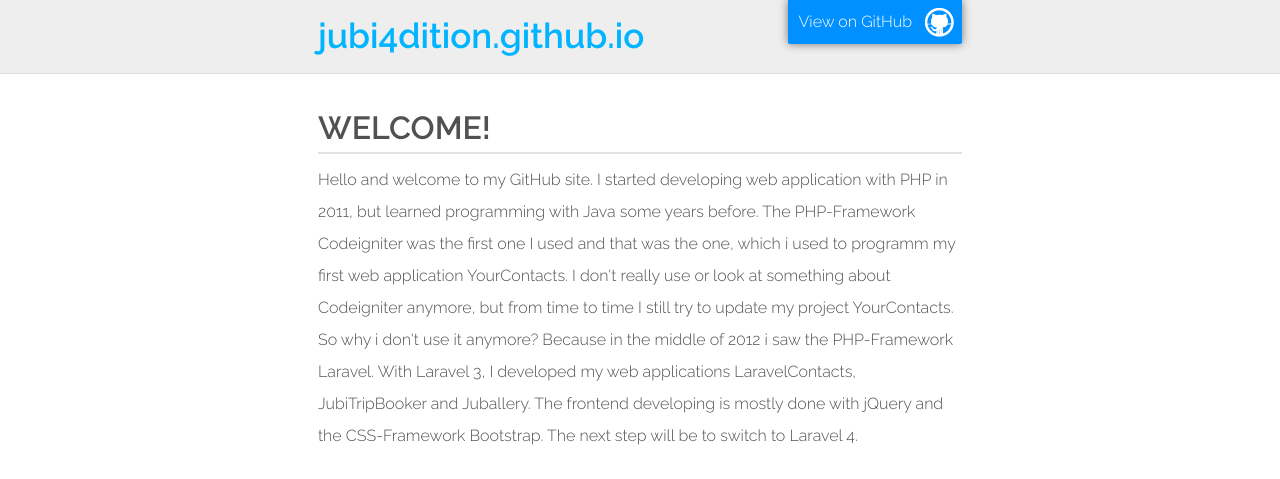
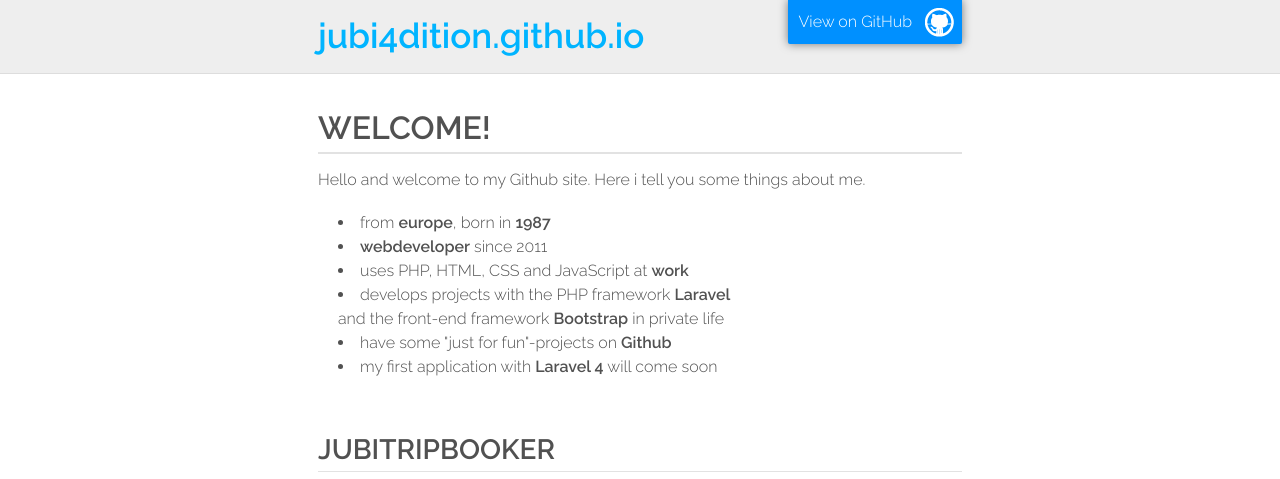
Before and after one commit to jubi4dition/jubi4dition.github.io, a plain HTML site: page index.html in a window 1280 px wide. Shown: the top 479 px of the page. Drawn offline with Linux system fonts and the light colour scheme.

Commit message:
Update index.html

```diff
--- a/index.html
+++ b/index.html
@@ -1,25 +1,19 @@
 <!DOCTYPE html>
 <html>
-
 <head>
   <meta charset='utf-8' />
   <meta http-equiv="X-UA-Compatible" content="chrome=1" />
   <meta name="description" content="jubi4dition.github.io : " />
-
   <link rel="stylesheet" type="text/css" media="screen" href="stylesheets/stylesheet.css">
-
   <title>jubi4dition.github.io</title>
 </head>
-
 <body>
 
 <!-- HEADER -->
 <div id="header_wrap" class="outer">
 	<header class="inner">
 	  <a id="forkme_banner" href="https://github.com/jubi4dition">View on GitHub</a>
-
 	  <h1 id="project_title">jubi4dition.github.io</h1>
-
 	</header>
 </div>
 
@@ -28,13 +22,15 @@
   <section id="main_content" class="inner">
 
     <h2>Welcome!</h2>
-    <p>Hello and welcome to my GitHub site. I started developing web application with PHP in 2011, but learned programming with Java some years before.
-    The PHP-Framework Codeigniter was the first one I used and that was the one, which i used to programm my first web application YourContacts.
-    I don't really use or look at something about Codeigniter anymore, but from time to time I still try to update my project YourContacts.
-    So why i don't use it anymore? Because in the middle of 2012 i saw the PHP-Framework Laravel.
-    With Laravel 3, I developed my web applications LaravelContacts, JubiTripBooker and Juballery.
-    The frontend developing is mostly done with jQuery and the CSS-Framework Bootstrap.
-    The next step will be to switch to Laravel 4.</p>
+    <p>Hello and welcome to my Github site. Here i tell you some things about me.</p>
+	<ul>
+		<li>from <b>europe</b>, born in <b>1987</b></li>
+		<li><b>webdeveloper</b> since 2011</li>
+		<li>uses PHP, HTML, CSS and JavaScript at <b>work</b></li>
+		<li>develops projects with the PHP framework <b>Laravel</b><br> and the front-end framework <b>Bootstrap</b> in private life</li>
+		<li>have some "just for fun"-projects on <b>Github</b></li>
+		<li>my first application with <b>Laravel 4</b> will come soon</li>
+	</ul>
 
     <h3>JubiTripBooker</h3>
     <p>JubiTripBooker is a web application which uses Laravel-v3, Bootstrap-v2 and jQuery-v2.
```
Lines whose indentation alone changed are shown as unchanged.
